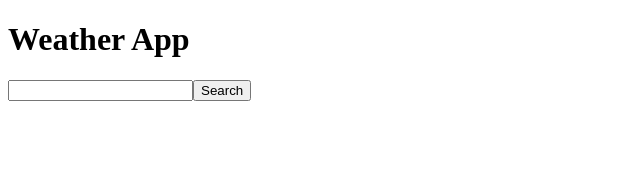
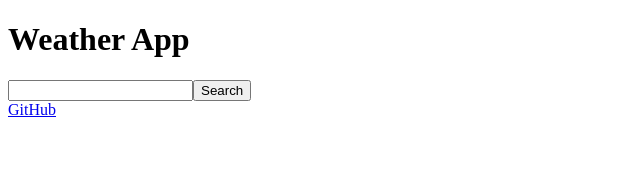
Before and after one commit to olenahladkova/react-weather, a React (Create React App) app: page / in a window 1280 px wide. Shown: the top 191 px of the page, without its empty margins (0-640 px from the left). Built offline with nearby package versions, Linux system fonts and the light colour scheme.

Commit message:
added link to github

```diff
--- a/src/App.js
+++ b/src/App.js
@@ -5,6 +5,7 @@ export default function App() {
     <div className="App">
       <h1>Weather App</h1>
       <Weather />
+      <a href="https://github.com/olenahladkova/react-weather" target="_blank" rel="noreferrer">GitHub</a>
     </div>
   );
 }
```
